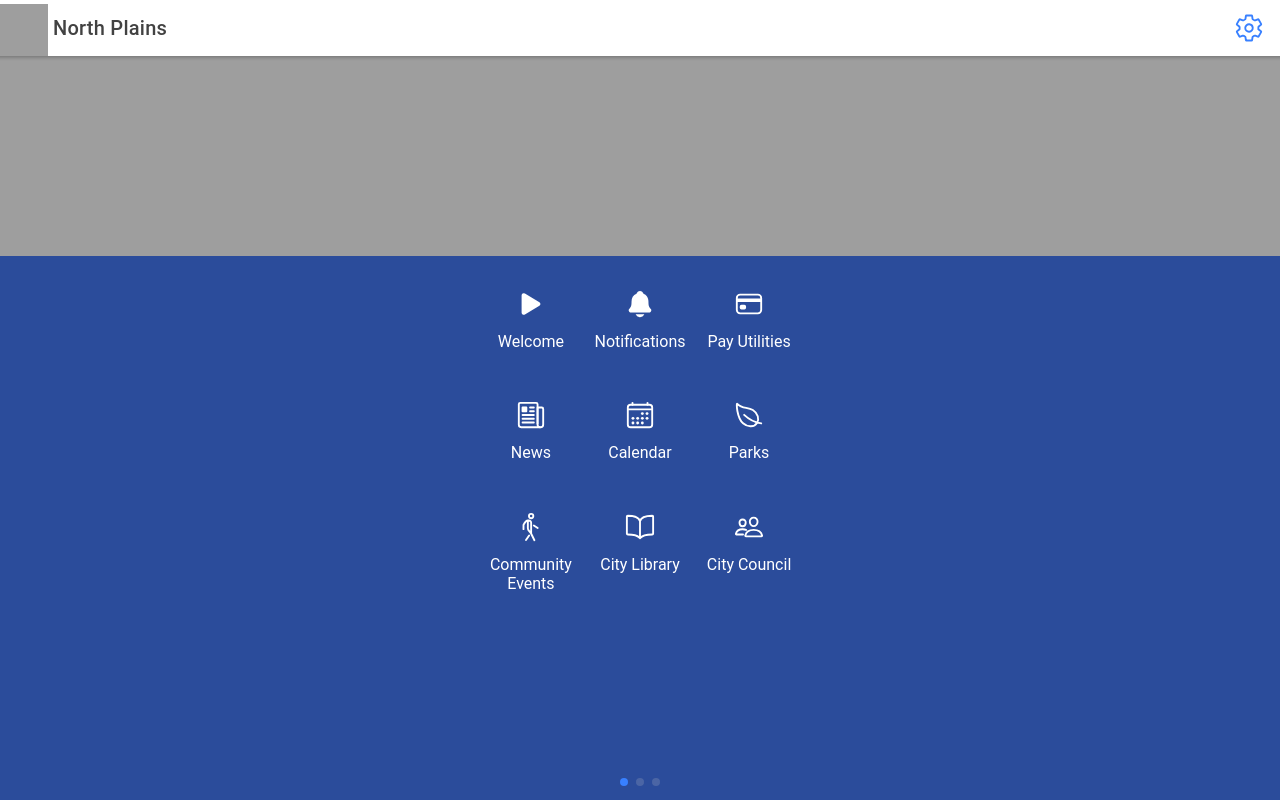
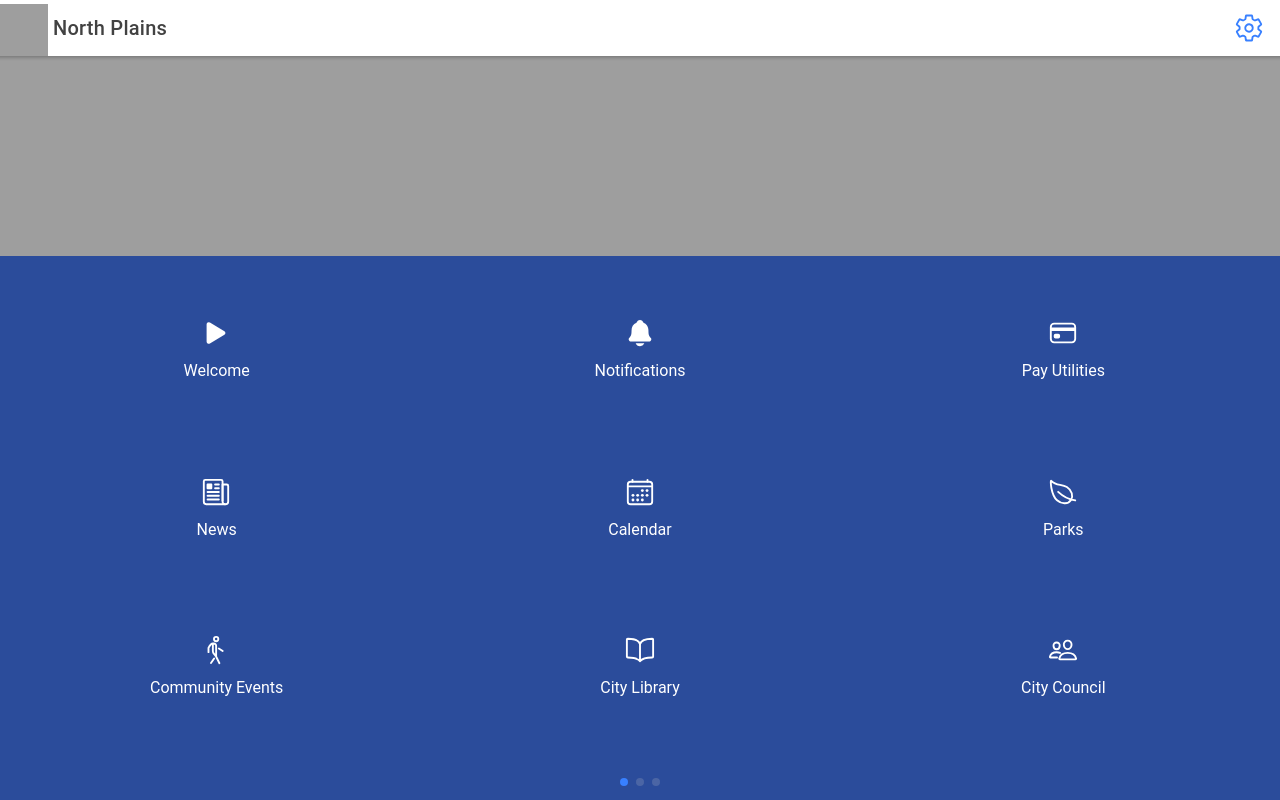
Before and after one commit to jIdle/North-Plains-App, a React (Create React App) app: page /home in a window 1280 px wide. Built offline with nearby package versions, Linux system fonts and the light colour scheme.

Commit message:
Forgot to remove experimental css from Home.css

```diff
--- a/src/pages/Home.tsx
+++ b/src/pages/Home.tsx
@@ -99,7 +99,8 @@ const Home: React.FC = () => {
 
         <IonSlides pager={true} className="slides-buttons-container">
           <IonSlide>
-            <IonGrid className="slide-grid">
+            {/* <IonGrid className="slide-grid"> */}
+            <IonGrid>
               <IonRow className="ion-text-center">
                 <IonCol><IonButton className="menu-button" fill="clear"><IonIcon icon={play} /></IonButton><br />Welcome</IonCol>
                 <IonCol><IonButton className="menu-button" fill="clear"><IonIcon icon={notifications} /></IonButton><br />Notifications</IonCol>
```
